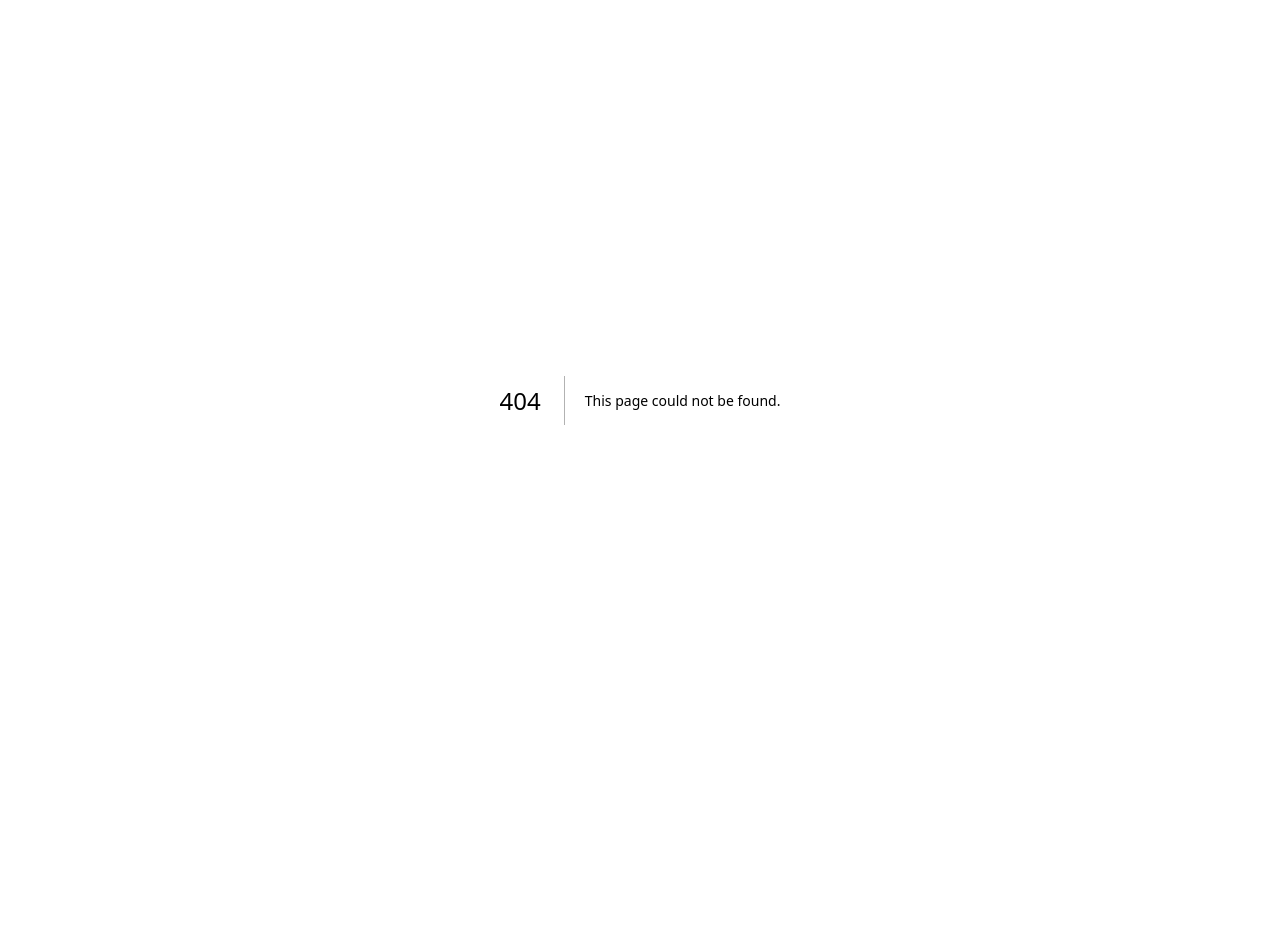
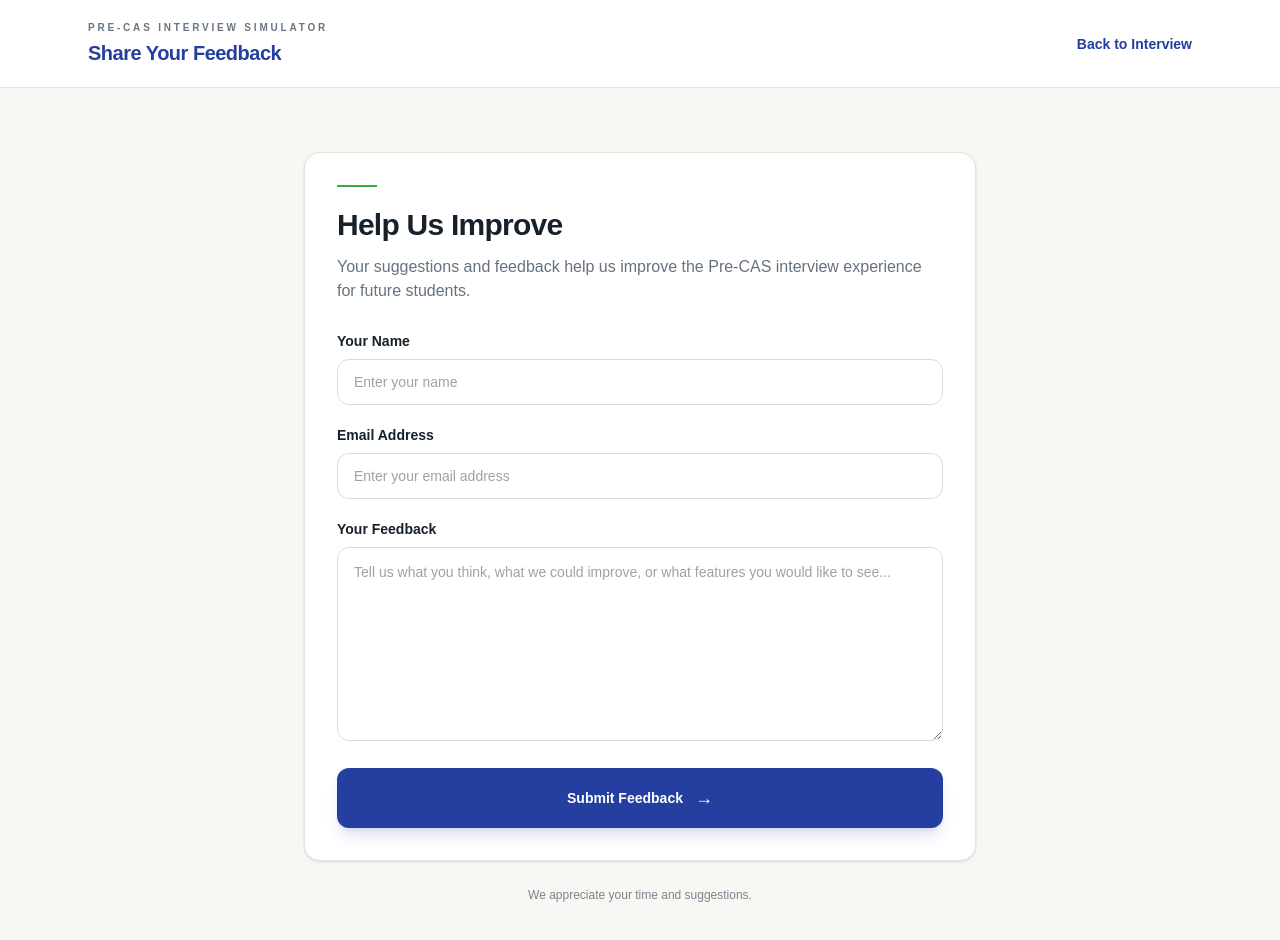
Before and after one commit to idyllicinterview/precas-interview, a Next.js app: page /interview/feedback in a window 1280 px wide. Before the commit this address had no page. Shown: the top 940 px of the page. Before the commit the page ends 800 px from the top, so only its background shows below. Built offline with nearby package versions, Linux system fonts and the light colour scheme.

Commit message:
Add interview feedback page

```diff
--- /dev/null
+++ b/app/interview/feedback/page.tsx
@@ -0,0 +1,152 @@
+"use client";
+
+import Link from "next/link";
+import { FormEvent, useState } from "react";
+
+export default function FeedbackPage() {
+  const [submitted, setSubmitted] = useState(false);
+
+  const handleSubmit = (event: FormEvent<HTMLFormElement>) => {
+    event.preventDefault();
+    setSubmitted(true);
+  };
+
+  return (
+    <main className="min-h-screen bg-[#f7f7f3] text-[#17212b]">
+      <header className="border-b border-[#e5e5e0] bg-white">
+        <div className="mx-auto flex max-w-6xl items-center justify-between px-6 py-5">
+          <div>
+            <p className="text-[10px] font-semibold uppercase tracking-[0.28em] text-[#687580]">
+              Pre-CAS Interview Simulator
+            </p>
+            <h1 className="mt-1 text-xl font-bold tracking-tight text-[#243f9f]">
+              Share Your Feedback
+            </h1>
+          </div>
+
+          <Link
+            href="/interview/start"
+            className="text-sm font-semibold text-[#243f9f] transition hover:text-[#1d3485]"
+          >
+            Back to Interview
+          </Link>
+        </div>
+      </header>
+
+      <section className="px-6 py-12 sm:py-16">
+        <div className="mx-auto max-w-2xl">
+          <div className="rounded-2xl border border-[#e5e5e0] bg-white p-6 shadow-sm sm:p-8">
+            {!submitted ? (
+              <>
+                <div className="mb-7">
+                  <div className="mb-5 h-[2px] w-10 bg-[#39a845]" />
+
+                  <h2 className="text-2xl font-bold tracking-tight text-[#17212b] sm:text-3xl">
+                    Help Us Improve
+                  </h2>
+
+                  <p className="mt-3 text-sm leading-6 text-[#66727d] sm:text-base">
+                    Your suggestions and feedback help us improve the
+                    Pre-CAS interview experience for future students.
+                  </p>
+                </div>
+
+                <form onSubmit={handleSubmit} className="space-y-5">
+                  <div>
+                    <label
+                      htmlFor="name"
+                      className="mb-2 block text-sm font-semibold text-[#17212b]"
+                    >
+                      Your Name
+                    </label>
+
+                    <input
+                      id="name"
+                      name="name"
+                      type="text"
+                      placeholder="Enter your name"
+                      required
+                      className="w-full rounded-xl border border-[#d9ddd8] bg-white px-4 py-3 text-sm outline-none transition placeholder:text-[#9aa3aa] focus:border-[#243f9f] focus:ring-2 focus:ring-[#243f9f]/10"
+                    />
+                  </div>
+
+                  <div>
+                    <label
+                      htmlFor="email"
+                      className="mb-2 block text-sm font-semibold text-[#17212b]"
+                    >
+                      Email Address
+                    </label>
+
+                    <input
+                      id="email"
+                      name="email"
+                      type="email"
+                      placeholder="Enter your email address"
+                      required
+                      className="w-full rounded-xl border border-[#d9ddd8] bg-white px-4 py-3 text-sm outline-none transition placeholder:text-[#9aa3aa] focus:border-[#243f9f] focus:ring-2 focus:ring-[#243f9f]/10"
+                    />
+                  </div>
+
+                  <div>
+                    <label
+                      htmlFor="feedback"
+                      className="mb-2 block text-sm font-semibold text-[#17212b]"
+                    >
+                      Your Feedback
+                    </label>
+
+                    <textarea
+                      id="feedback"
+                      name="feedback"
+                      rows={7}
+                      placeholder="Tell us what you think, what we could improve, or what features you would like to see..."
+                      required
+                      className="w-full resize-y rounded-xl border border-[#d9ddd8] bg-white px-4 py-3 text-sm leading-6 outline-none transition placeholder:text-[#9aa3aa] focus:border-[#243f9f] focus:ring-2 focus:ring-[#243f9f]/10"
+                    />
+                  </div>
+
+                  <button
+                    type="submit"
+                    className="group flex w-full items-center justify-center gap-3 rounded-xl bg-[#243f9f] px-6 py-4 text-sm font-semibold text-white shadow-lg shadow-[#243f9f]/15 transition-all duration-300 hover:-translate-y-0.5 hover:bg-[#1d3485] hover:shadow-xl hover:shadow-[#243f9f]/20 active:translate-y-0"
+                  >
+                    <span>Submit Feedback</span>
+                    <span className="text-lg transition-transform duration-300 group-hover:translate-x-1">
+                      &rarr;
+                    </span>
+                  </button>
+                </form>
+              </>
+            ) : (
+              <div className="py-8 text-center">
+                <div className="mx-auto flex h-14 w-14 items-center justify-center rounded-full bg-[#39a845]/10 text-2xl text-[#25833a]">
+                  ✓
+                </div>
+
+                <h2 className="mt-5 text-2xl font-bold text-[#17212b]">
+                  Thank You!
+                </h2>
+
+                <p className="mx-auto mt-3 max-w-md text-sm leading-6 text-[#66727d]">
+                  Thank you for sharing your feedback. Your suggestions
+                  are valuable and will help us improve the experience.
+                </p>
+
+                <Link
+                  href="/interview/start"
+                  className="mt-7 inline-flex items-center justify-center rounded-xl bg-[#243f9f] px-6 py-3.5 text-sm font-semibold text-white transition hover:bg-[#1d3485]"
+                >
+                  Return to Interview
+                </Link>
+              </div>
+            )}
+          </div>
+
+          <p className="mt-6 text-center text-xs leading-5 text-[#7a858d]">
+            We appreciate your time and suggestions.
+          </p>
+        </div>
+      </section>
+    </main>
+  );
+}
--- a/app/interview/start/page.tsx
+++ b/app/interview/start/page.tsx
@@ -1284,7 +1284,27 @@ await saveInterviewSession({
     &rarr;
   </span>
 </button>
+
+                <div className="mt-6 border-t border-[#e5e5e0] pt-5 text-center">
+                  <p className="text-sm font-medium text-[#17212b]">
+                    Have a suggestion or feedback?
+                  </p>
+
+                  <p className="mt-1 text-xs leading-5 text-[#66727d]">
+                    Help us improve your Pre-CAS interview experience.
+                  </p>
+
+                  <Link
+                    href="/interview/feedback"
+                    className="mt-3 inline-flex items-center gap-1.5 text-sm font-semibold text-[#25833a] transition hover:text-[#1d6f31]"
+                  >
+                    Share Feedback
+                    <span>
+                      &rarr;
+                    </span>
+                  </Link>
                 </div>
+              </div>
               </section>
             </div>
           </div>
```
